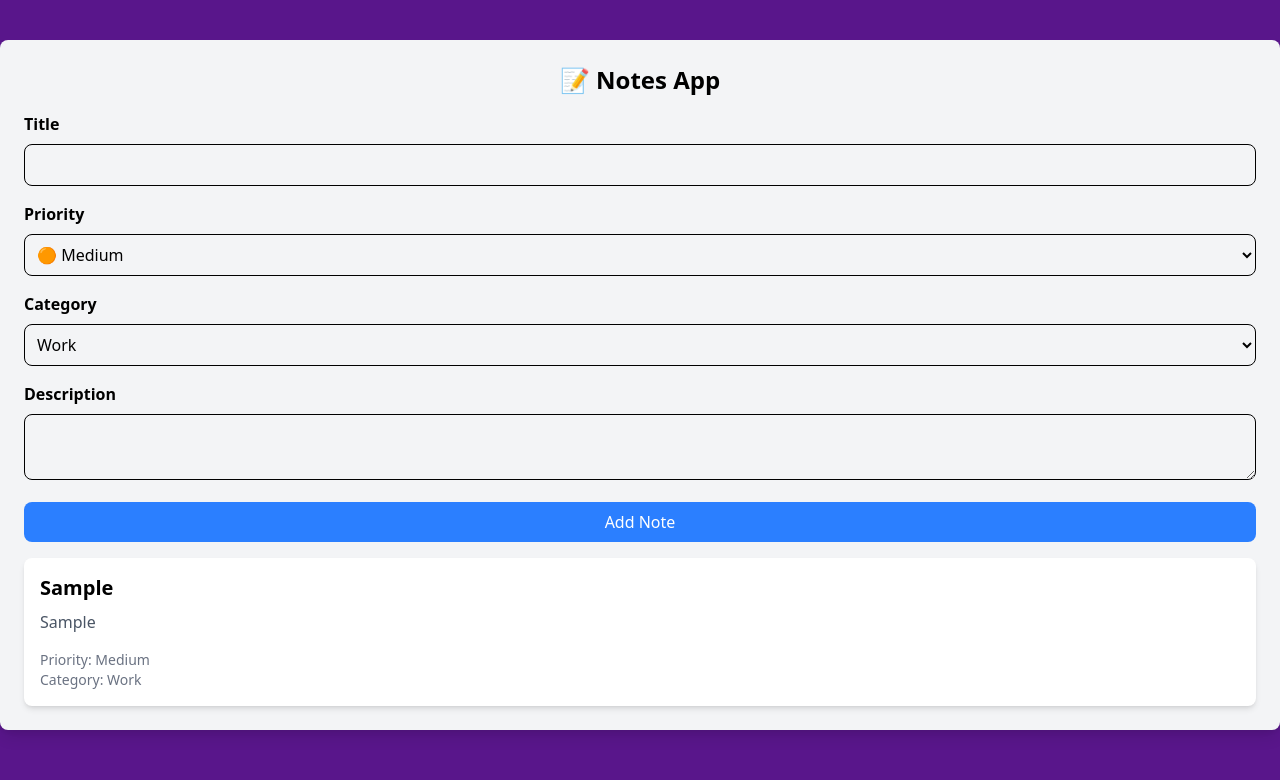
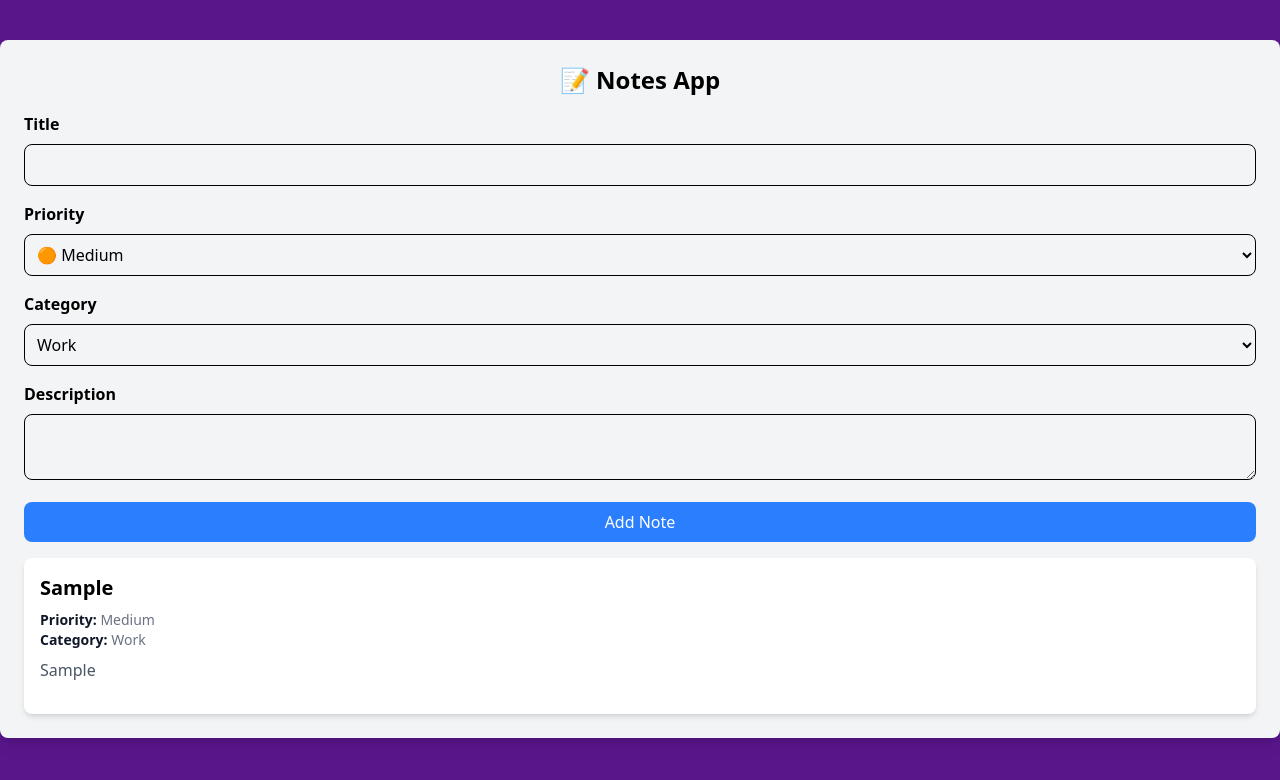
Before and after one commit to khalifa707/Frontend-Engineer, a React (Vite) app in the folder 03-React/notes-app/: page / in a window 1280 px wide. Both pictures are taken after typing "Sample", "Sample" into the empty fields and a click on the button "Add Note". Shown: the top 780 px of the page. Built offline with nearby package versions, Linux system fonts and the light colour scheme.

Commit message:
Show Note List

```diff
--- a/03-React/notes-app/src/components/NoteList.jsx
+++ b/03-React/notes-app/src/components/NoteList.jsx
@@ -13,9 +13,9 @@ const NoteList = ({notes}) => {
             {notes.map((note) => (
                 <div key={note.id} className="bg-white p-4 rounded-lg shadow-md">
                     <h3 className="text-xl font-bold mb-2">{note.title}</h3>
-                    <p className="text-gray-600 mb-4">{note.description}</p>
-                    <p className="text-sm text-gray-500">Priority: {note.priority}</p>
-                    <p className="text-sm text-gray-500">Category: {note.category}</p>
+                    <p className="text-sm text-gray-500"><strong className="text-gray-900">Priority:</strong> {note.priority}</p>
+                    <p className="text-sm text-gray-500"><strong className="text-gray-900">Category:</strong> {note.category}</p>
+                    <p className="text-gray-600 mb-4 mt-2">{note.description}</p>
                 </div>
             ))}
         </div>
```
